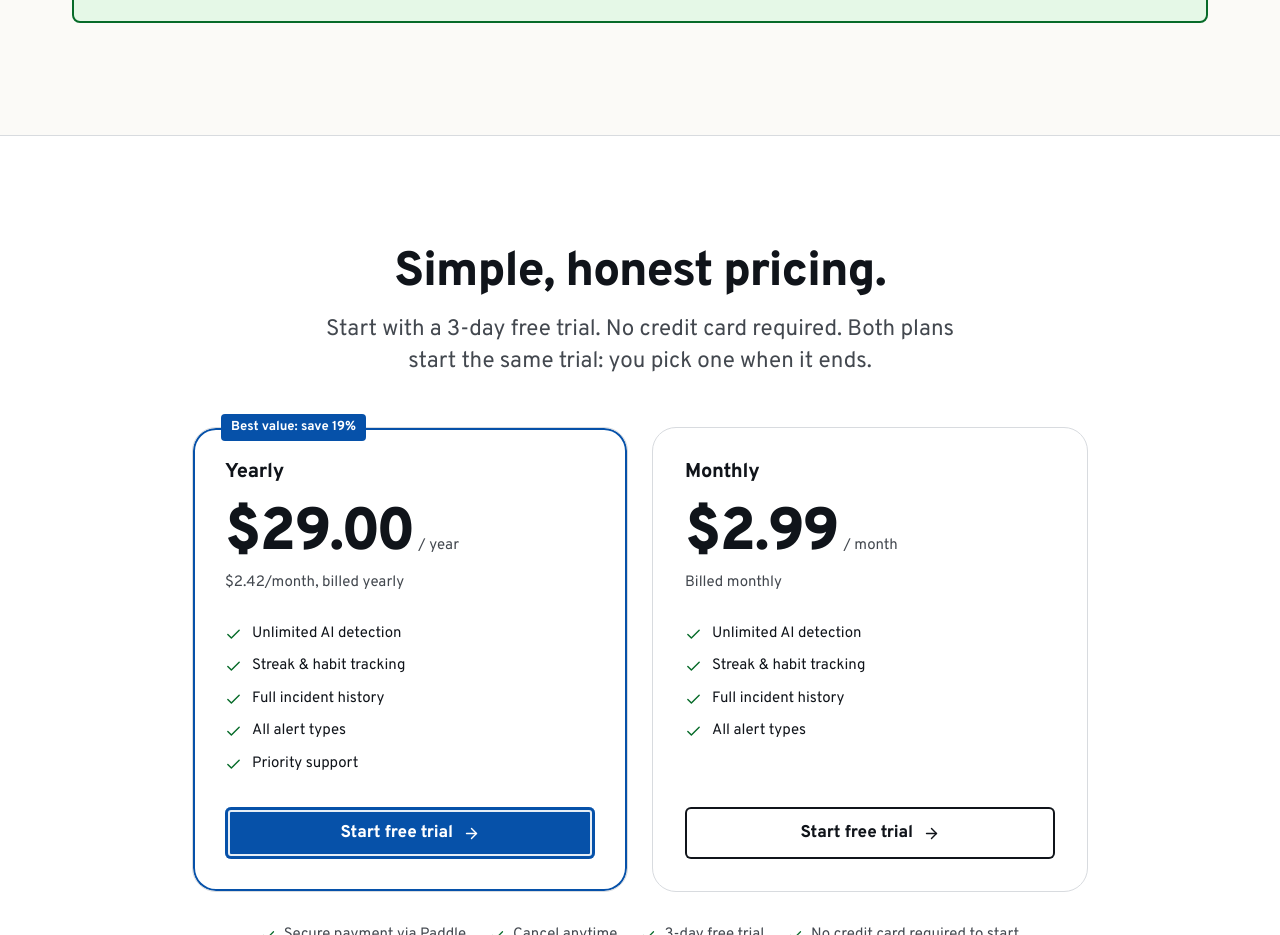
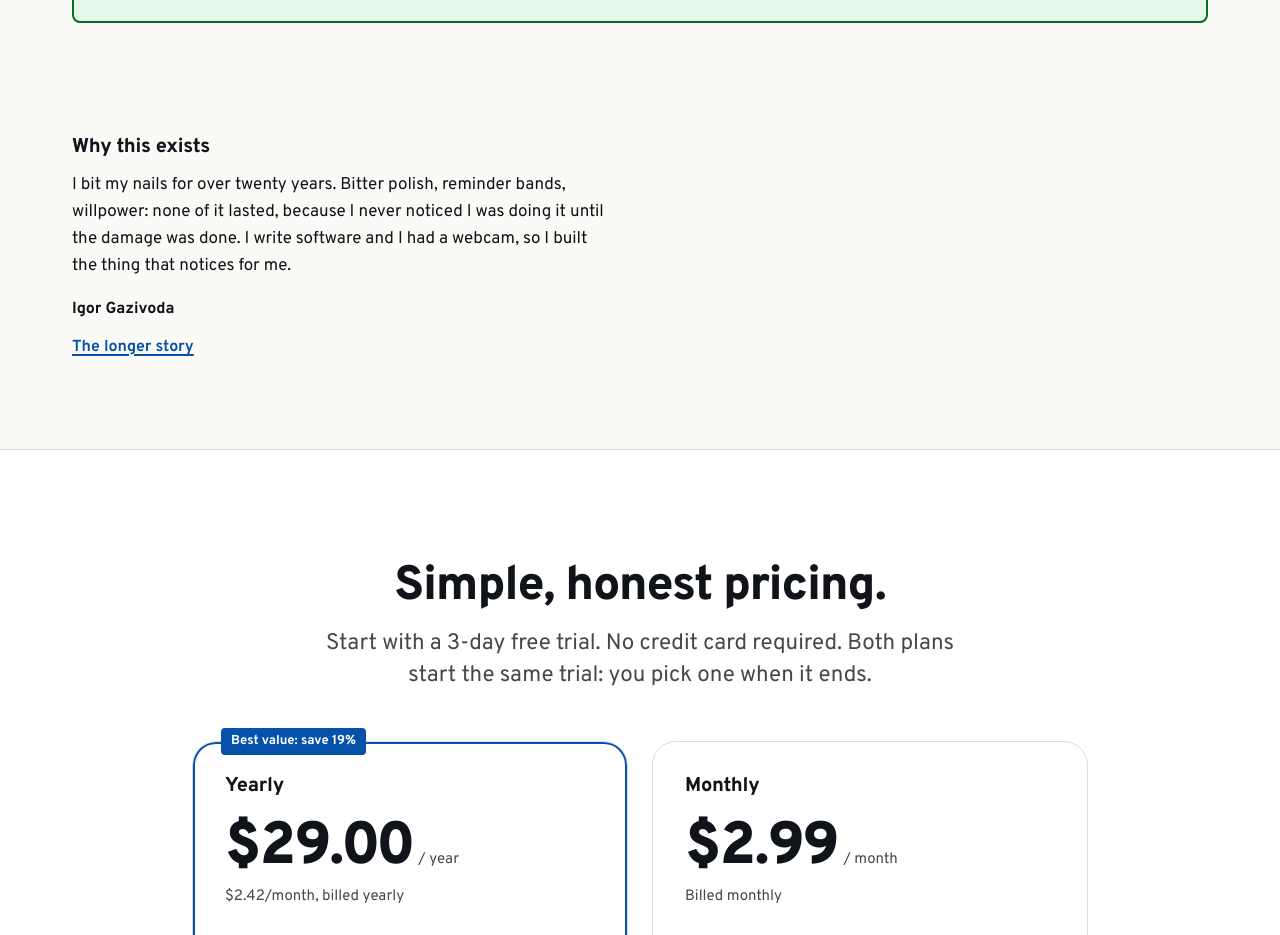
Before and after one commit to gazivoda/nail-biting, a React (Vite) app: page / in a window 1280 px wide. Shown: the part 3400-4335 px from the top of the page. Built offline with nearby package versions, Linux system fonts and the light colour scheme; no server answers; a web font is replaced by a local one.

Commit message:
feat(landing): put the person who made it on the page (loop 3/10)
A short first-person note from Igor before the price, built only from the
founder's story already on /about. The page had no human in it at all.

Co-Authored-By: Claude Opus 5.5 (1M context) <noreply@anthropic.com>

```diff
--- a/src/pages/Landing.tsx
+++ b/src/pages/Landing.tsx
@@ -454,6 +454,25 @@ export function Landing() {
           </div>
         </section>
 
+        {/* ── WHO MADE THIS ─────────────────────────────────────────────── */}
+        {/* A person, in his own words, before the price. Every fact here is
+            from the founder's story on /about; nothing is added. Deliberately
+            plain: no sign, no plate, a narrow measure. */}
+        <section aria-labelledby="maker-heading" className="pb-16 lg:pb-20">
+          <div className="sg-container">
+            <div className="max-w-[52ch]">
+              <h2 id="maker-heading" className="sg-h3">Why this exists</h2>
+              <p className="sg-body mt-3 text-[color:var(--sg-ink)]">
+                I bit my nails for over twenty years. Bitter polish, reminder bands, willpower: none of
+                it lasted, because I never noticed I was doing it until the damage was done. I write
+                software and I had a webcam, so I built the thing that notices for me.
+              </p>
+              <p className="mt-4 font-bold">Igor Gazivoda</p>
+              <a href="/about" className="sg-link mt-1 inline-flex min-h-11 items-center">The longer story</a>
+            </div>
+          </div>
+        </section>
+
         {/* ── PRICING (shared with /pricing: see PricingSection.tsx) ────── */}
         <div className="border-t border-[color:var(--sg-rule)] bg-[color:var(--sg-plate)] py-20 lg:py-28">
           <div className="sg-container">
```
